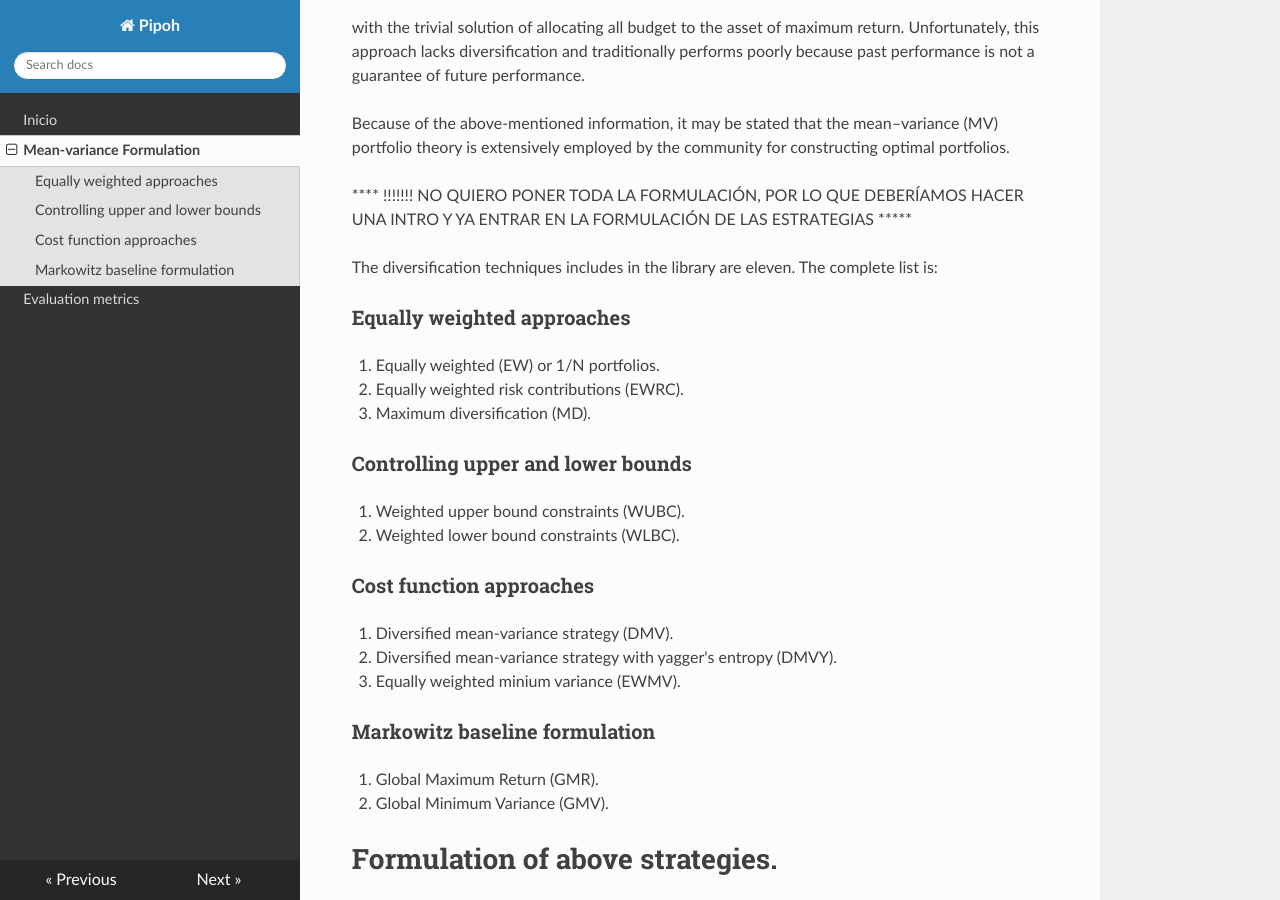
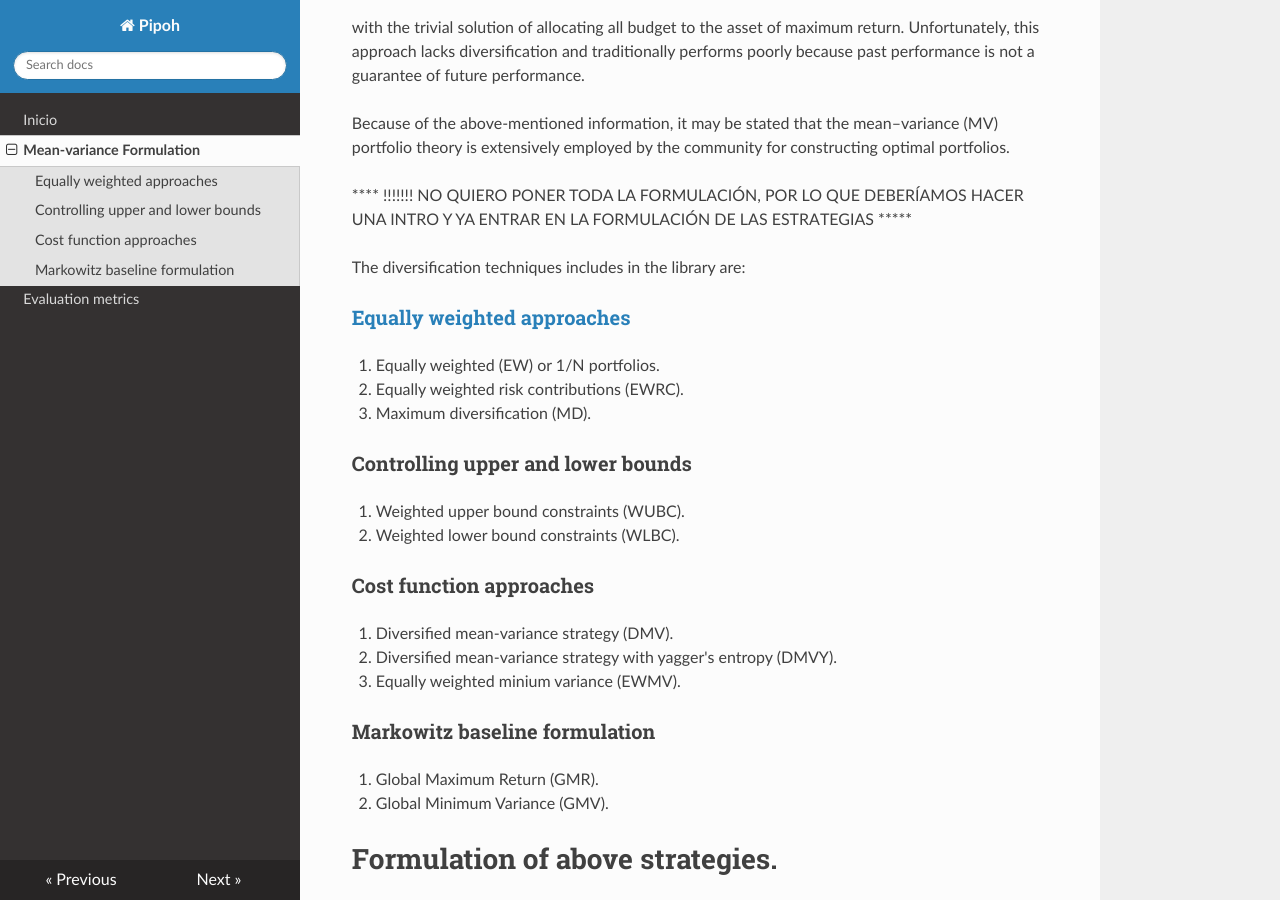
Before and after one commit to faprieto96/pipoh, an MkDocs documentation site: the page built from docs/mv_formulation.md, in a window 1280 px wide and 900 px high, scrolled down 720 px. Built offline with MkDocs 1.6.1, drawn with Linux system fonts in a browser that asks for light colours; nearby versions of some CDN libraries.

```diff
--- a/docs/mv_formulation.md
+++ b/docs/mv_formulation.md
@@ -26,12 +26,14 @@ Because of the above-mentioned information, it may be stated that the mean–var
 
 **** !!!!!!! NO QUIERO PONER TODA LA FORMULACIÓN, POR LO QUE DEBERÍAMOS HACER UNA INTRO Y YA ENTRAR EN LA FORMULACIÓN DE LAS ESTRATEGIAS *****
 
-The diversification techniques includes in the library are eleven. The complete list is:
+The diversification techniques includes in the library are:
 
-### Equally weighted approaches
+### [Equally weighted approaches](https://github.com/faprieto96/pipoh/blob/master/docs/mv_formulation_ew_approaches.md)
 1. Equally weighted (EW) or 1/N portfolios.
 2. Equally weighted risk contributions (EWRC).
 3. Maximum diversification (MD).
+
+
 
 ### Controlling upper and lower bounds
 4. Weighted upper bound constraints (WUBC).
```
